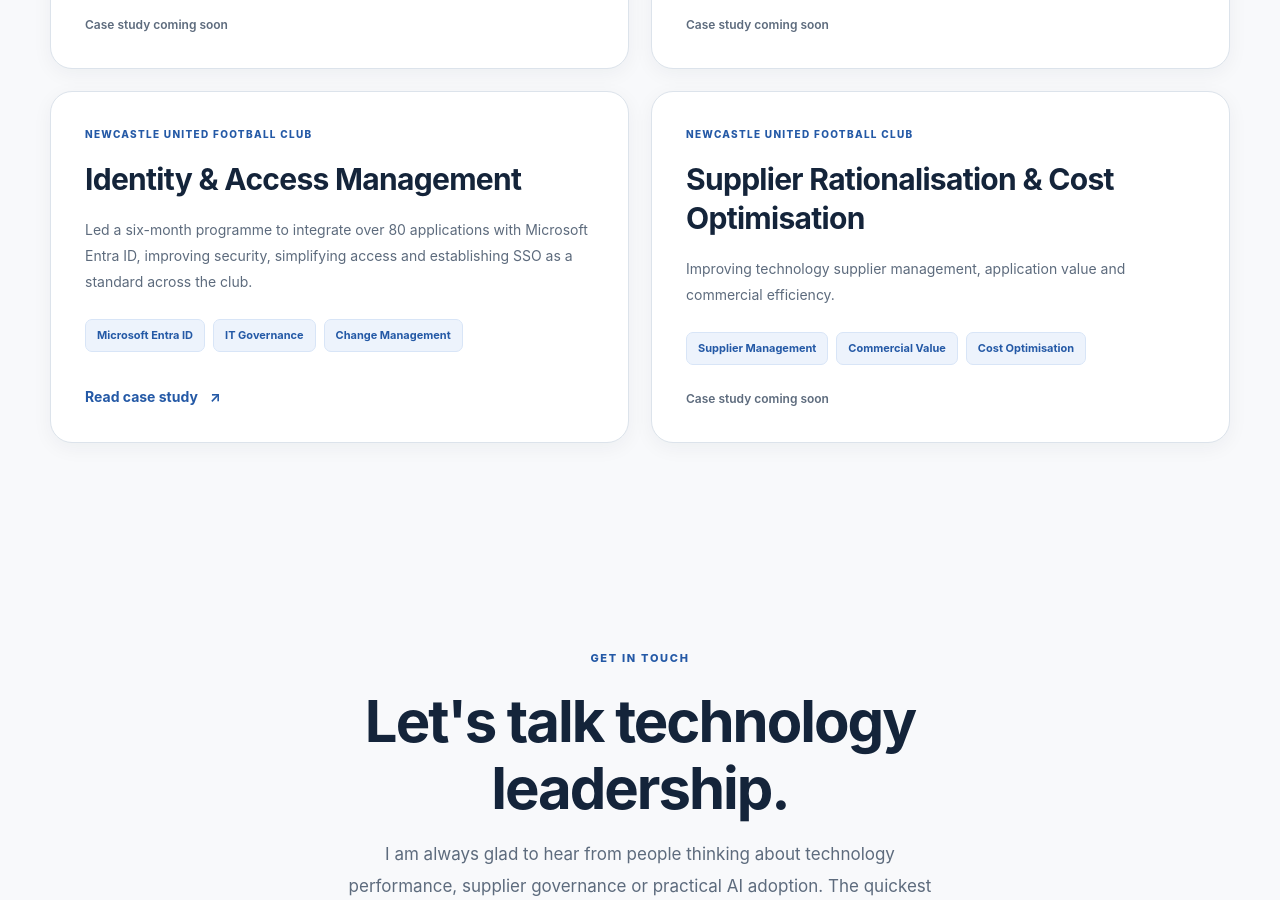
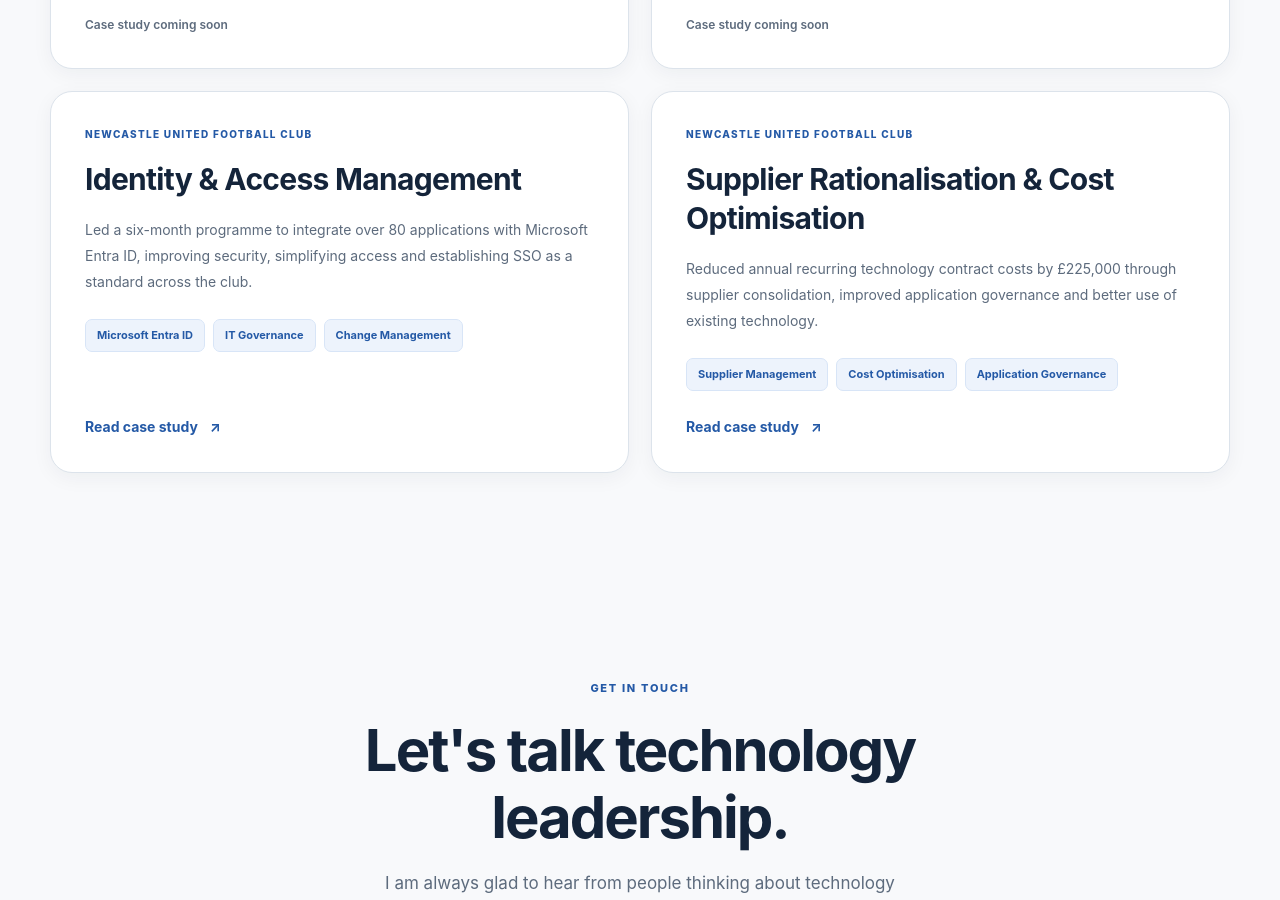
Before and after one commit to manderson90-sudo/Manderson-sandbox, a Jekyll site: the page built from projects/index.html, in a window 1280 px wide and 900 px high, scrolled down 2209 px. Built offline with Jekyll 4.4.1, drawn with Linux system fonts in a browser that asks for light colours.

Commit message:
Update index.html

```diff
--- a/projects/index.html
+++ b/projects/index.html
@@ -286,7 +286,7 @@ permalink: /projects/
       </article>
 
 
-      <!-- FUTURE CASE STUDY: SUPPLIER RATIONALISATION -->
+      <!-- CASE STUDY: SUPPLIER RATIONALISATION -->
 
       <article class="portfolio-project-card">
 
@@ -296,22 +296,32 @@ permalink: /projects/
             NEWCASTLE UNITED FOOTBALL CLUB
           </span>
 
-          <h3>Supplier Rationalisation &amp; Cost Optimisation</h3>
+          <h3>
+            <a href="{{ '/projects/supplier-rationalisation/' | relative_url }}">
+              Supplier Rationalisation &amp; Cost Optimisation
+            </a>
+          </h3>
 
           <p>
-            Improving technology supplier management,
-            application value and commercial efficiency.
+            Reduced annual recurring technology contract
+            costs by £225,000 through supplier consolidation,
+            improved application governance and better
+            use of existing technology.
           </p>
 
           <div class="portfolio-project-tags">
             <span>Supplier Management</span>
-            <span>Commercial Value</span>
             <span>Cost Optimisation</span>
+            <span>Application Governance</span>
           </div>
 
-          <span class="portfolio-project-coming">
-            Case study coming soon
-          </span>
+          <a
+            class="portfolio-project-link"
+            href="{{ '/projects/supplier-rationalisation/' | relative_url }}"
+          >
+            Read case study
+            <span aria-hidden="true">↗</span>
+          </a>
 
         </div>
       </article>
```
